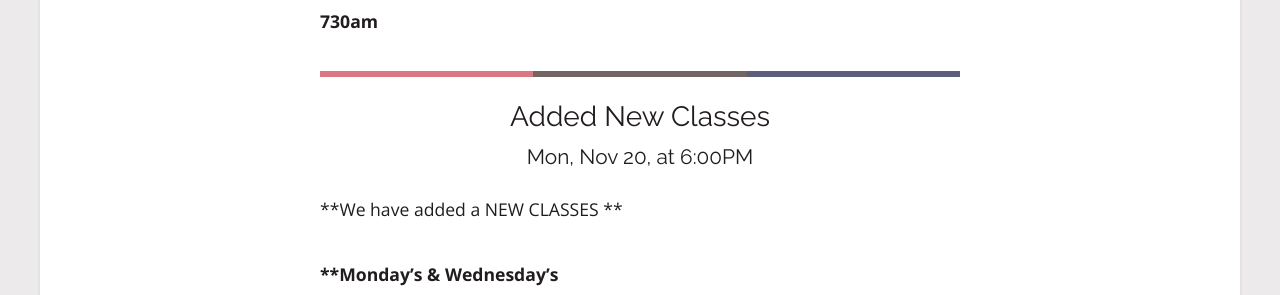
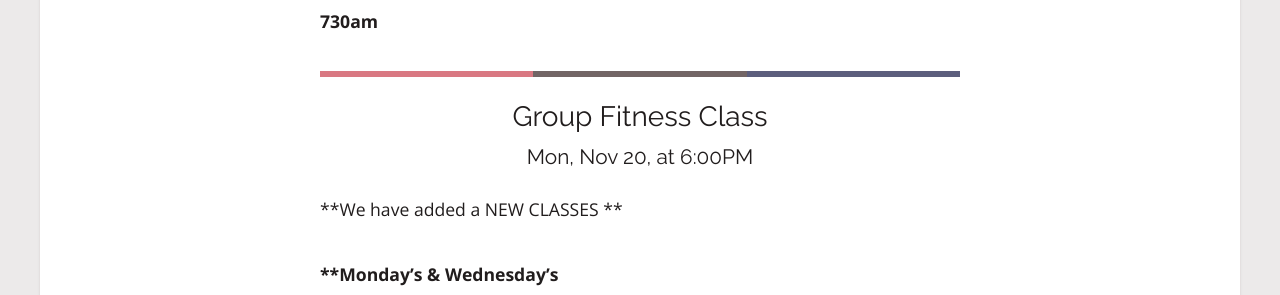
Before and after one commit to rwstone/shapeitup, a Jekyll site: the page built from events/index.md, in a window 1280 px wide. Shown: the part 957-1252 px from the top of the page. Built offline with Jekyll 4.4.1, drawn with Linux system fonts in a browser that asks for light colours; some web fonts are replaced.

Commit message:
Updated Group Fitness Class and 1 other file

```diff
--- a/_events/Pound & Buti Yoga.markdown
+++ b/_events/Group Fitness Class.markdown
@@ -1,5 +1,5 @@
 ---
-title: Added New Classes
+title: Group Fitness Class
 date: 2017-10-11 15:50:00 -04:00
 categories:
 - yoga
```
